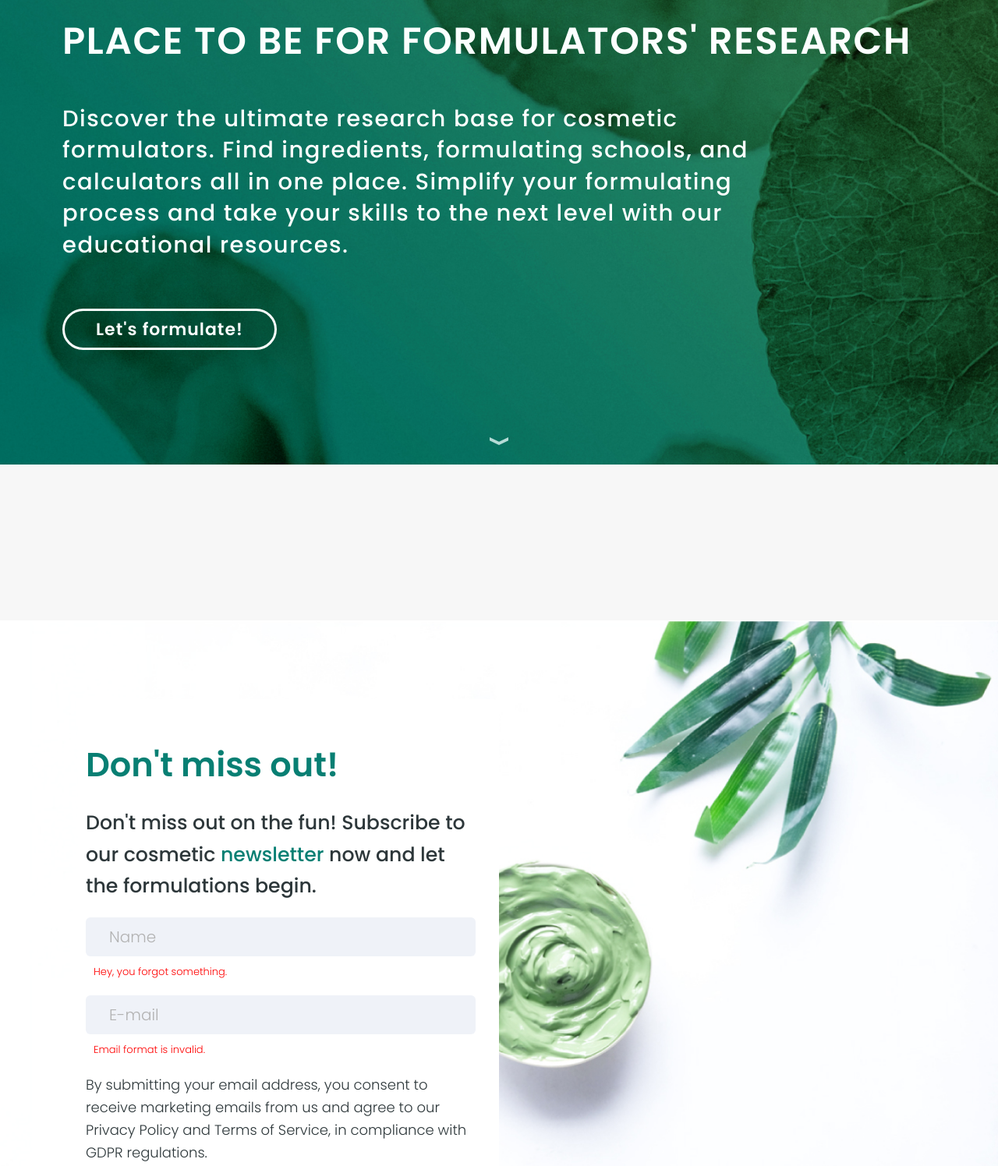
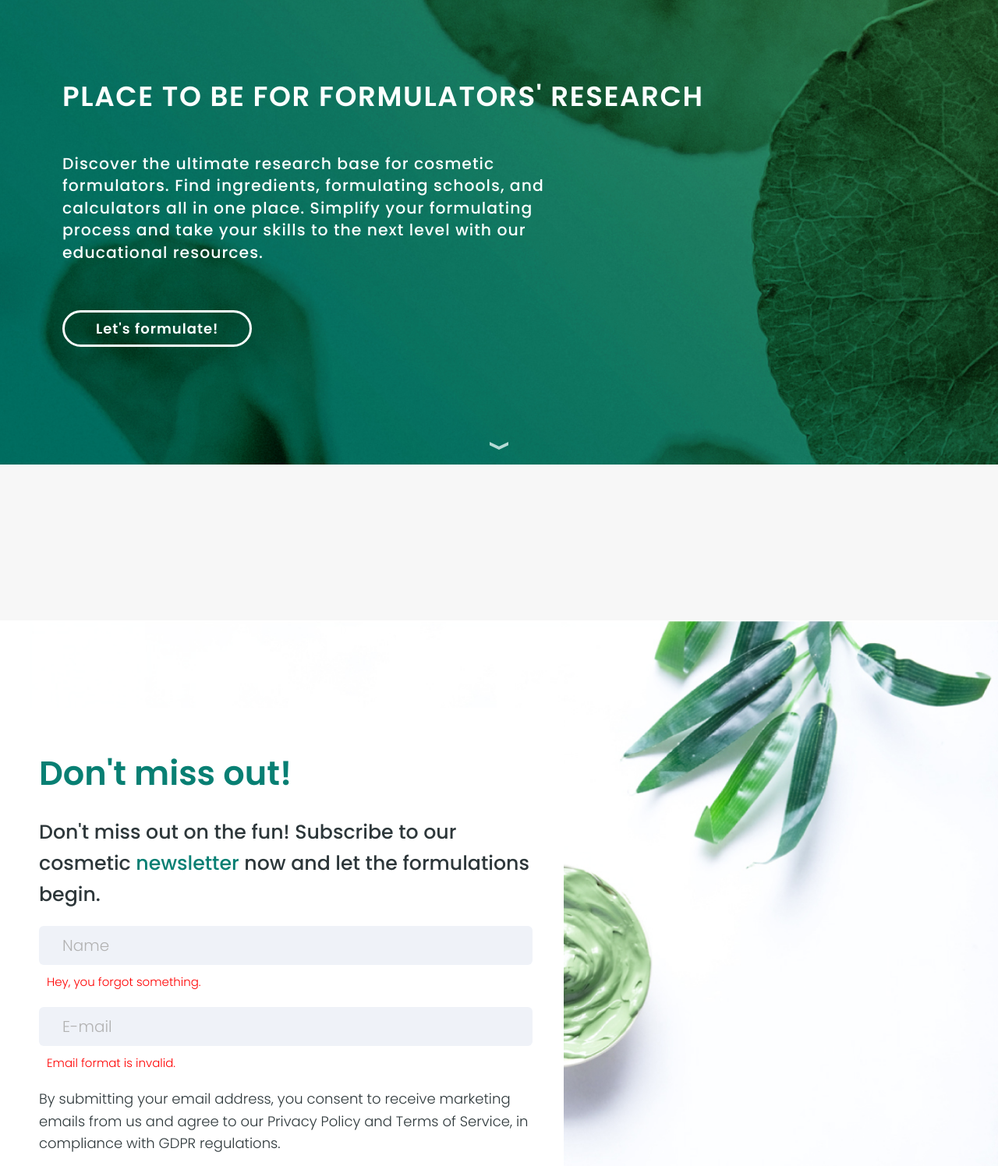
Before and after one commit to ViktoriaGorozanina/FORMATE---Copy, a plain HTML site: page landing.html in a window 1280 px wide. Shown: the part 188-1684 px from the top of the page at 78% size. Drawn offline with Linux system fonts and the light colour scheme.

Commit message:
fixed font size clamp landing intro

```diff
--- a/landing.html
+++ b/landing.html
@@ -25,6 +25,12 @@
   <body>
     <section class="intro">
       <div class="container">
+        <a href="#" class="intro-presentation__arrow"
+          ><img
+            src="/Assets/img/arrow-down.svg"
+            alt="Arrow down"
+            class="intro-presentation__arrow--icon"
+        /></a>
         <a href="#" class="landing-logo">
           <img
             src="/Assets/img/Logo-white.svg"
@@ -49,12 +55,6 @@
           </p>
           <a href="#" class="intro-presentation__btn btn">Let's formulate!</a>
         </div>
-        <a href="#" class="intro-presentation__arrow"
-          ><img
-            src="/Assets/img/arrow-down.svg"
-            alt="Arrow down"
-            class="intro-presentation__arrow--icon"
-        /></a>
       </div>
     </section>
 
--- a/sass/components/_forms.scss
+++ b/sass/components/_forms.scss
@@ -1,7 +1,7 @@
 .subscribe__form {
-  margin-left: 10rem;
+  // margin-left: 1rem;
   background-color: white;
-  padding: 5rem 1rem 4rem 1rem;
+  padding: 5rem 4rem 4rem 5rem;
   display: flex;
   flex-direction: column;
   gap: 2rem;
@@ -30,7 +30,7 @@
   &--email-error-message,
   &--name-error-message {
     color: red;
-    font-size: clamp(1.3rem, 0.5vw + 0.6rem, 1.8rem);
+    font-size: clamp(1.5rem, 0.8vw + 0.4rem, 1.8rem);
     font-weight: 300;
     display: none;
     margin-top: -1rem;
--- a/sass/pages/_landing.scss
+++ b/sass/pages/_landing.scss
@@ -8,7 +8,7 @@
 .container {
   height: 100%;
   padding: 0 8rem 2rem 8rem;
-  gap: 7rem;
+  gap: 6rem;
   display: grid;
   grid-template-rows: minmax(9rem, 12%) 1fr;
   color: #fbfffe;
@@ -53,7 +53,7 @@
   &__headline {
     text-transform: uppercase;
     font-weight: 600;
-    font-size: 4.8rem;
+    font-size: clamp(3.2rem, 2vw + 1rem, 8rem);
     margin-bottom: 5rem;
     line-height: 1.2;
     letter-spacing: 1.6px;
@@ -61,7 +61,7 @@
 
   &__text {
     max-width: 48ch;
-    font-size: 2.9rem;
+    font-size: clamp(2rem, 1.2vw + 0.5rem, 6rem);
     font-weight: 400;
     line-height: 1.4;
     margin-bottom: 7rem;
@@ -74,7 +74,7 @@
     border: solid 3px #fbfffe;
     color: #fbfffe;
     border-radius: 100px;
-    font-size: 2.2rem;
+    font-size: clamp(1.8rem, 1vw + 0.4rem, 8rem);
     font-weight: 600;
   }
 
@@ -88,6 +88,8 @@
   }
 
   &__arrow {
+    position: absolute;
+    bottom: 3rem;
     justify-self: center;
 
     &--icon {
@@ -107,32 +109,29 @@
 
   &__background {
     display: grid;
-    grid-template-columns: 1fr 1fr;
+    grid-template-columns: 1.3fr 1fr;
     align-items: center;
     background: white;
-    // align-self: start;
-    // justify-self: start;
-    // grid-column: 1 / span 2;
-    // grid-row: 1;
-    z-index: -52;
-    height: min-content;
-    width: 100vw;
-    // margin-top: -0.5rem;
+    z-index: -2;
   }
 
   &__form {
+    justify-self: center;
     grid-column: 1;
     grid-row: 1;
     z-index: 2;
     min-width: 50rem;
-    padding-right: 3rem;
+    max-width: 90rem;
+    // padding-right: 3rem;
+    // @media (max-width: 610px) {
+    //   padding-right: 1rem;
+    // }
   }
   picture > * {
     height: 100%;
   }
   &__image {
     align-self: stretch;
-    // align-self: end;
     grid-column: 1 / -1;
     grid-row: 1;
     z-index: 0;
```
Also changed, not shown: css/main.css.
